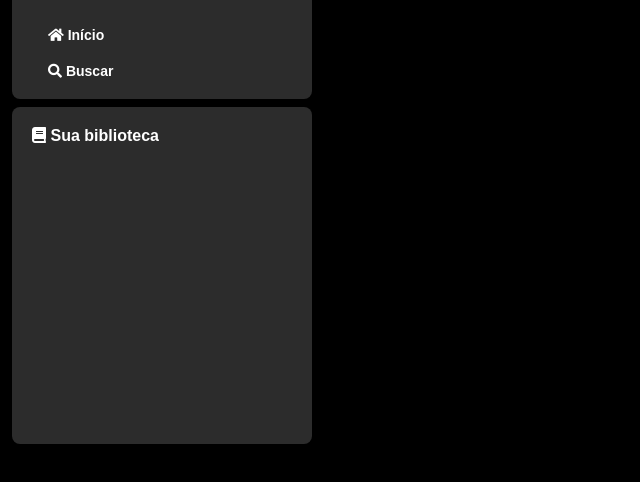
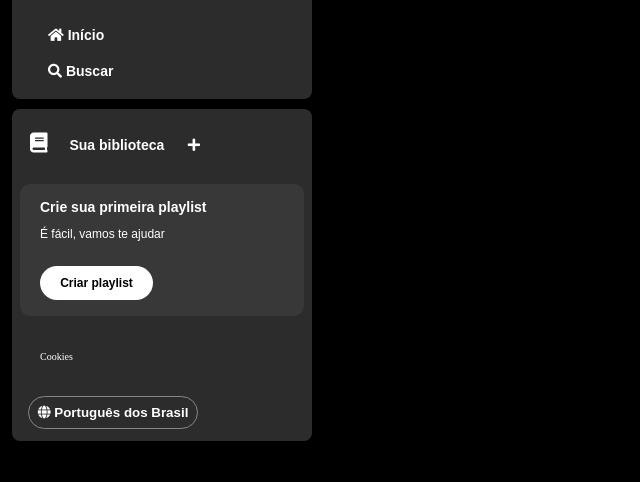
Before and after one commit to Gomessx555/estudos, a plain HTML site: page imersao-front-end/index.html in a window 1280 px wide. Shown: the part 80-562 px from the top of the page, without its empty margins (0-640 px from the left). Drawn offline with Linux system fonts and the light colour scheme.

Commit message:
aula 2 imersão alura

```diff
--- a/imersao-front-end/index.html
+++ b/imersao-front-end/index.html
@@ -38,11 +38,37 @@
                 </ul>
             </div>
         </nav>
-        <div class="biblioteca">
-            <a href="">
-                <span class="fa fa-book"></span>
-                <span>Sua biblioteca</span>
-            </a>
+
+        <div class="library">
+
+            <div class="library__content">
+                <button class="library__button">
+                    <span class="fa fa-book"></span>
+                    <span>Sua biblioteca</span>
+                </button>
+                <span class="fa fa-plus"></span>
+            </div>
+
+            <section class="section-playlist">
+                <div class="section-playlist__content">
+                    <span class="text title">Crie sua primeira playlist</span>
+                    <span class="text subtitle">É fácil, vamos te ajudar</span>
+                    <button class="section-playlist__button">
+                        <span>Criar playlist</span>
+                    </button>
+                </div>
+            </section>
+
+            <div class="cookies">
+                <a href="">Cookies</a>
+            </div>
+
+            <div class="languages">
+                <button class="languages__button">
+                    <span class="fa fa-globe"></span>
+                    <span>Português dos Brasil</span>
+                </button>
+            </div>
         </div>
     </div>
 </body>
--- a/imersao-front-end/style.css
+++ b/imersao-front-end/style.css
@@ -45,17 +45,124 @@ body {
     padding: 16px 0px 0px 16px;
 }
 
-.biblioteca {
-    margin-top: 8px;
+.library {
+    display: flex;
     background-color: #2c2c2c;
     border-radius: 8px;
-    padding: 20px 0px 300px 20px;
+    justify-content: space-between;
+    flex-direction: column;
+    padding: 4px 8px;
+    color: white;
+    font-weight: 600;
+    font-size: 14px;
+    margin-top: 10px;
 }
 
-.biblioteca a {
-    color:white;
+.library .library-content{
+    display: flex;
+    justify-content: space-between;
+}
+
+.library .library__button {
+    margin-right: 10px;
+    color: white;
+    background-color: transparent;
+    border: 0px;
+    font-size: 14px;
+    font-weight: 700;
+    font-family:"DM Sans", sans-serif;
+    text-align: center;
     text-decoration: none;
+    text-transform: none;
+    padding: 20px 0px 20px 10px;
+}
+
+.library .library__button .fa{
+    font-size: 20px;
+    margin-right: 10px;
+    font-weight: 300;
+    padding-right: 8px;
+}
+
+.library .library__content .fa-plus{
+    margin: 24px 10px;
+}
+
+.section-playlist {
+    display: flex;
+    align-items: flex-start;
+    justify-content: space-between;
+    gap: 20px;
+    background-color: #383838;
+    color: white;
     font-weight: 600;
-    font-size: 16px;
+    font-size: 14px;
+    margin: 8px 0px;
+    padding: 16px 20px;
+    border-radius: 10px;
+}
+
+.section-playlist .section-playlist__content {
+    display: flex;
+    flex-direction: column;
+}
+
+.section-playlist__content .text {
+    padding-bottom: 14px;
+    color: white;
     font-family: "DM Sans", sans-serif;
 }
+
+.section-playlist__content .title {
+    font-weight: 700;
+}
+
+.section-playlist__content .subtitle {
+    font-weight: 500;
+    font-size: 12px;
+}
+
+.section-playlist__content .section-playlist__button {
+    display: flex;
+    justify-content: center;
+    background-color: white;
+    color: black;
+    border-radius: 20px;
+    font-size: 12px;
+    font-weight: 700;
+    font-family: "DM Sans", sans-serif;
+    text-decoration: none;
+    text-transform: none;
+    padding: 10px;
+    border: 0;
+    width: 113px;
+    margin-top: 12px;
+}
+
+.sidebar .cookies {
+    margin: 25px 20px;
+}
+
+.sidebar .cookies a {
+    color: white;
+    font-weight: 500;
+    font-size: 10px;
+    text-decoration: none;
+}
+
+.sidebar .cookies a:hover {
+    text-decoration: underline;
+}
+
+.languages .languages__button {
+    align-items: center;
+    background-color: transparent;
+    border: 1px solid #878787;
+    color: white;
+    font-weight: bold;
+    cursor: pointer;
+    width: 170px;
+    margin: 8px;
+    padding: 8px;
+    border-radius: 20px;
+}
```
